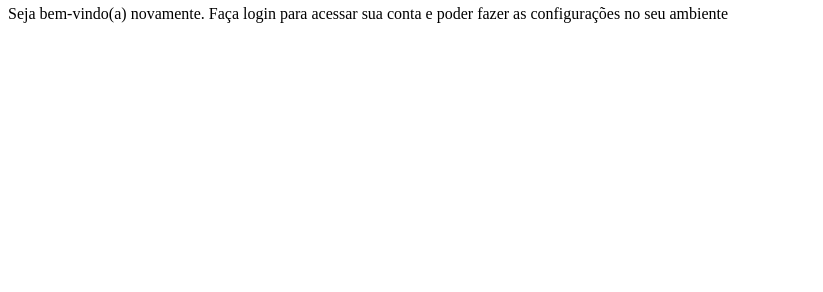
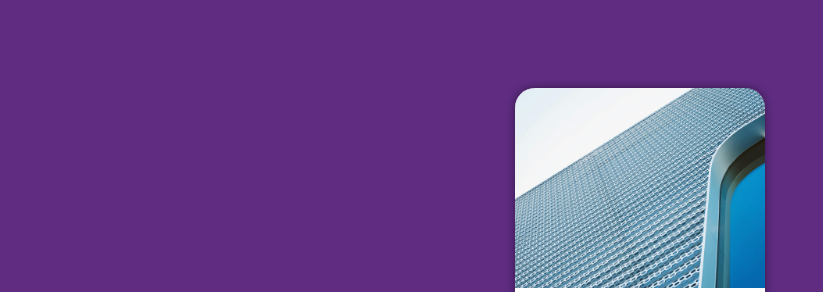
Before and after one commit to ojoaovitorbastos/projeto-login, a plain HTML site: page index.html in a window 1280 px wide. Shown: the part 62-354 px from the top of the page, without its empty margins (0-823 px from the left). Drawn offline with Linux system fonts and the light colour scheme.

Commit message:
Criei o HTML e CSS do projeto

```diff
--- a/estilos/style.css
+++ b/estilos/style.css
@@ -5,3 +5,49 @@
     Verde: #49a09d
     Roxo: #5f2c82
 */
+
+* {
+    font-family: -apple-system, BlinkMacSystemFont, 'Segoe UI', Roboto, Oxygen, Ubuntu, Cantarell, 'Open Sans', 'Helvetica Neue', sans-serif;
+    padding: 0px;
+    margin: 0px;
+    box-sizing: border-box;
+}
+
+body, html {
+    background-color: #5f2c82;
+    height: 100vh;
+    width: 100vw;
+}
+
+main {
+    position: relative;
+    height: 100vh;
+    width: 100vw;
+}
+
+section#login {
+    position: absolute;
+    top: 50%;
+    left: 50%;
+    transform: translate(-50%, -50%);
+    overflow: hidden;
+
+    background-color: white;
+    width: 250px;
+    height: 500px;
+    border-radius: 20px;
+    box-shadow: 0px 0px 10px rgba(0, 0, 0, 0.452);
+}
+
+section#login > div#imagem {
+    display: block;
+    background: #5f2c82 url('../imagens/metal.jpg') no-repeat;
+    background-size: cover;
+    background-position: left center;
+    height: 200px;
+}
+
+section#login > div#formulario {
+    display: block;
+    padding: 10px;
+}
--- a/index.html
+++ b/index.html
@@ -4,13 +4,13 @@
     <meta charset="UTF-8">
     <meta name="viewport" content="width=device-width, initial-scale=1.0">
     <title>Login</title>
-    <link rel="stylesheet" href="estil os/style.css">
+    <link rel="stylesheet" href="estilos/style.css">
 </head>
 <body>
     <main>
         <section id="login">
             <div id="imagem">
-
+                <!-- Aqui vai a imagem nas CSS -->
             </div>
             <div id="formulario">
                 <h1>Login</h1>
```
